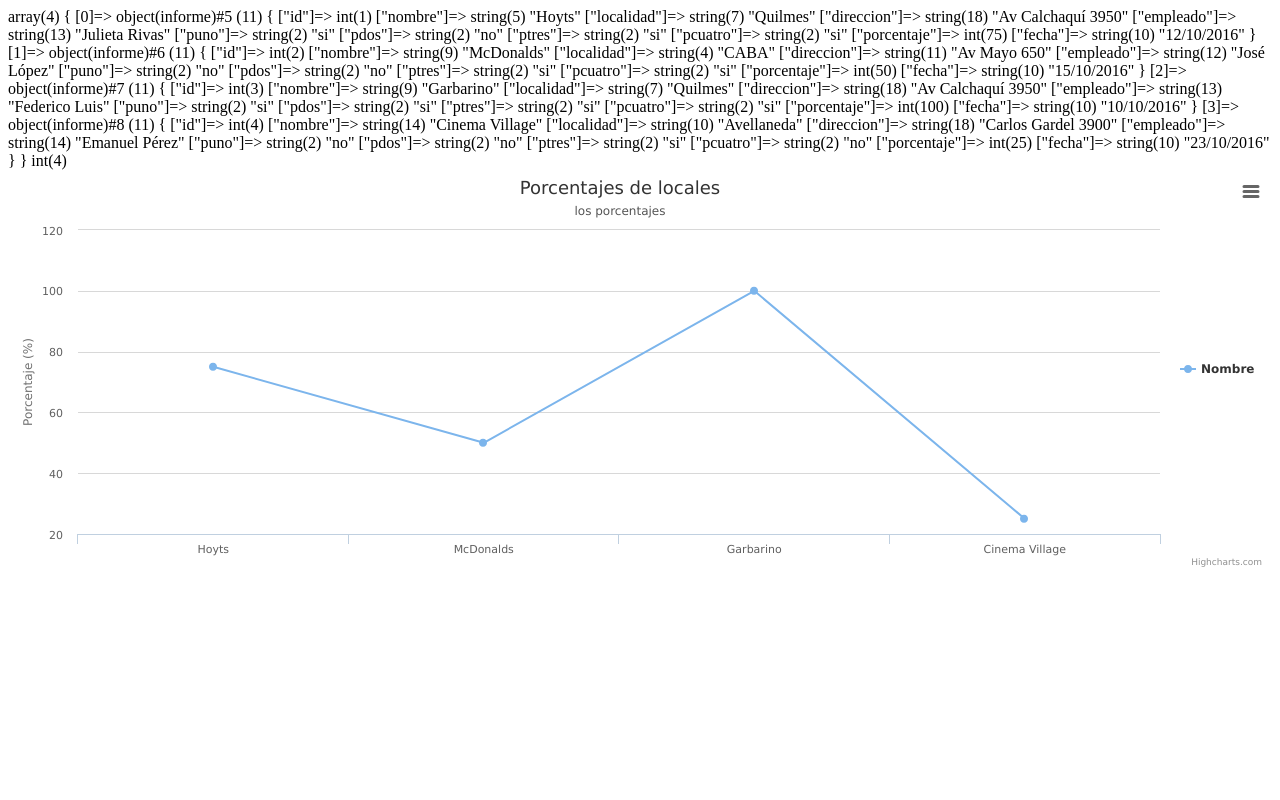
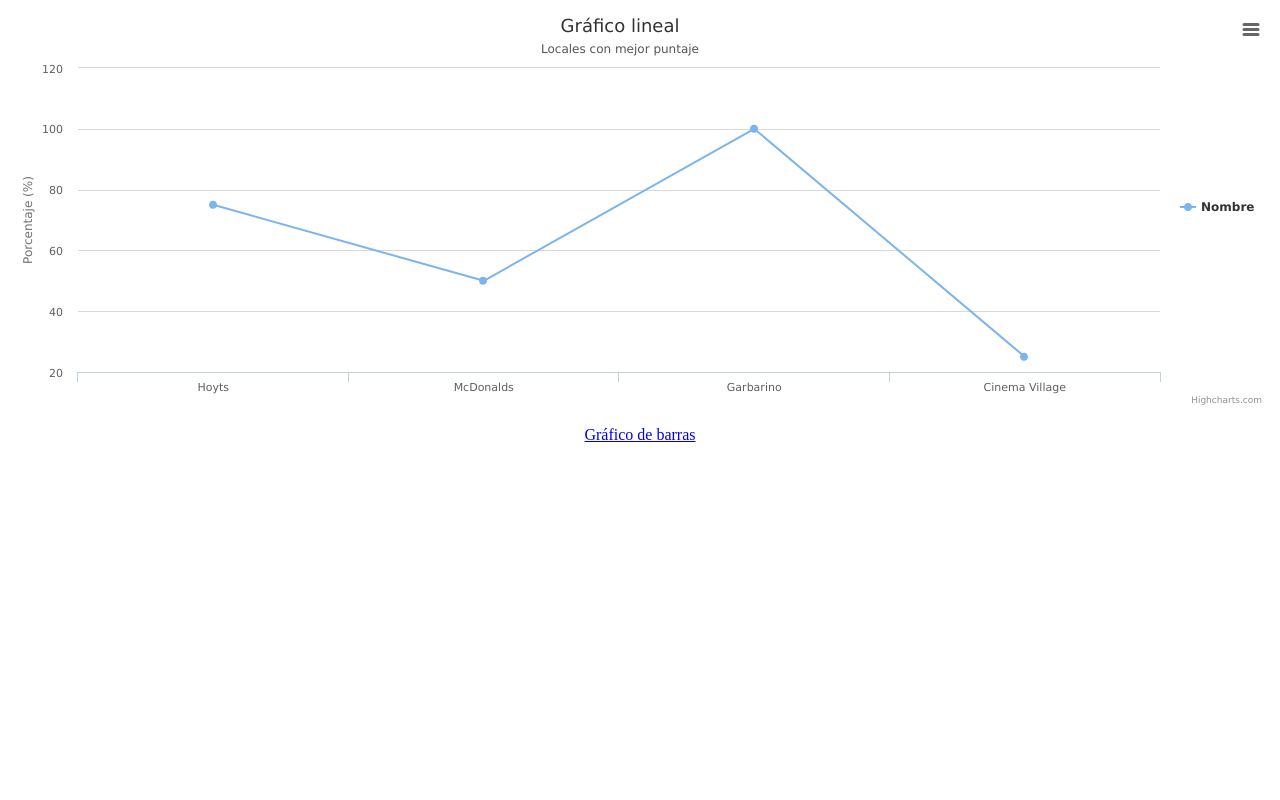
Before and after one commit to cavescio/VescioFinalLab4, a PHP site: page /slimrest/PHP/clases/Highcharts-4.1.5/examples/line-basic/index.php in a window 1280 px wide. Run offline with PHP 8.4, Linux system fonts and the light colour scheme; data comes from the database, SQL or seed files in the repository; some libraries are stand-ins or nearby versions.

Commit message:
Agregado gráfico de barras

```diff
--- a/PHP/clases/Highcharts-4.1.5/examples/line-basic/AccesoDatos.php
+++ /dev/null
@@ -1,43 +0,0 @@
-<?php
-class AccesoDatos
-{
-    private static $ObjetoAccesoDatos;
-    private $objetoPDO;
-
-    private function __construct()
-    {
-        try {
-            $this->objetoPDO = new PDO('mysql:host=localhost;dbname=lab4final;charset=utf8', 'root', '', array(PDO::ATTR_EMULATE_PREPARES => false,PDO::ATTR_ERRMODE => PDO::ERRMODE_EXCEPTION));
-            $this->objetoPDO->exec("SET CHARACTER SET utf8");
-            }
-        catch (PDOException $e) {
-            print "Error!: " . $e->getMessage();
-            die();
-        }
-    }
-
-    public function RetornarConsulta($sql)
-    {
-        return $this->objetoPDO->prepare($sql);
-    }
-
-     public function RetornarUltimoIdInsertado()
-    {
-        return $this->objetoPDO->lastInsertId();
-    }
-
-    public static function dameUnObjetoAcceso()
-    {
-        if (!isset(self::$ObjetoAccesoDatos)) {
-            self::$ObjetoAccesoDatos = new AccesoDatos();
-        }
-        return self::$ObjetoAccesoDatos;
-    }
-
-     // Evita que el objeto se pueda clonar
-    public function __clone()
-    {
-        trigger_error('La clonación de este objeto no está permitida', E_USER_ERROR);
-    }
-}
-?>
--- a/PHP/clases/Highcharts-4.1.5/examples/line-basic/index.php
+++ b/PHP/clases/Highcharts-4.1.5/examples/line-basic/index.php
@@ -1,8 +1,10 @@
 <?php
-require "informe.php";
+//require "informe.php";
+require "../../../informe.php";
 $row = informe::TraerTodosLosInformes();
-var_dump($row); $totalinforme = count($row);
-var_dump($totalinforme);
+//var_dump($row);
+$totalinforme = count($row);
+//var_dump($totalinforme);
 ?>
 
 <!DOCTYPE HTML>
@@ -35,17 +37,15 @@
 
     $('#container').highcharts({
         title: {
-            text: 'Porcentajes de locales',
+            text: 'Gráfico lineal',
             x: -20 //center
         },
         subtitle: {
-            text: 'los porcentajes',
+            text: 'Locales con mejor puntaje',
             x: -20
         },
         xAxis: {
-            categories: [<?php
-             echo ($dataNames);
-             ?> ]
+            categories: [ <?php echo ($dataNames); ?> ]
         },
         yAxis: {
             title: {
@@ -68,9 +68,7 @@
         },
         series: [{
             name: 'Nombre',
-            data: [<?php
-                            echo($data);
-                ?>]
+            data: [ <?php echo($data); ?> ]
 
         }]
     });
@@ -83,5 +81,7 @@
 
 <div id="container" style="min-width: 310px; height: 400px; margin: 0 auto"></div>
 
+<br/><center><a href="../column-basic/index.php">Gráfico de barras</center>
+
 	</body>
 </html>
--- a/PHP/clases/Highcharts-4.1.5/examples/line-basic/informe.php
+++ /dev/null
@@ -1,232 +0,0 @@
-<?php
-require_once"AccesoDatos.php";
-class informe
-{
-//--------------------------------------------------------------------------------//
-//--ATRIBUTOS
-	public $id;
-	public $nombre;
-	public $localidad;
-	public $direccion;
- 	public $empleado;
- 	public $puno;
- 	public $pdos;
- 	public $ptres;
- 	public $pcuatro;
- 	public $porcentaje;
-	public $fecha;
-
-//--------------------------------------------------------------------------------//
-
-//--------------------------------------------------------------------------------//
-//--GETTERS Y SETTERS
-  	public function GetId()
-	{
-		return $this->id;
-	}
-	public function GetNombre()
-	{
-		return $this->nombre;
-	}
-	public function GetLocalidad()
-	{
-		return $this->localidad;
-	}
-	public function GetDireccion()
-	{
-		return $this->direccion;
-	}
-	public function GetEmpleado()
-	{
-		return $this->empleado;
-	}
-	public function GetPuno()
-	{
-		return $this->puno;
-	}
-	public function GetPdos()
-	{
-		return $this->pdos;
-	}
-	public function GetTres()
-	{
-		return $this->ptres;
-	}
-	public function GetCuatro()
-	{
-		return $this->pcuatro;
-	}
-	public function GetPorcentaje()
-	{
-		return $this->porcentaje;
-	}
-	public function GetFecha()
-	{
-		return $this->fecha;
-	}
-
-	public function SetId($valor)
-	{
-		$this->id = $valor;
-	}
-	public function SetNombre($valor)
-	{
-		$this->nombre = $valor;
-	}
-	public function SetLocalidad($valor)
-	{
-		$this->localidad = $valor;
-	}
-	public function SetDireccion($valor)
-	{
-		$this->direccion = $valor;
-	}
-	public function SetEmpleado($valor)
-	{
-		$this->empleado = $valor;
-	}
-	public function SetPuno($valor)
-	{
-		$this->puno = $valor;
-	}
-	public function SetPdos($valor)
-	{
-		$this->pdos = $valor;
-	}
-	public function SetPtres($valor)
-	{
-		$this->ptres = $valor;
-	}
-	public function SetPcuatro($valor)
-	{
-		$this->pcuatro = $valor;
-	}
-	public function SetPorcentaje($valor)
-	{
-		$this->porcentaje = $valor;
-	}
-	public function SetFecha($valor)
-	{
-		$this->fecha = $valor;
-	}
-
-//--------------------------------------------------------------------------------//
-//--CONSTRUCTOR
-	public function __construct($id=NULL)
-	{
-		if($id != NULL){
-			$obj = Producto::TraerUnLocal($id);
-
-			$this->id = $id;
-			$this->nombre = $obj->nombre;
-			$this->localidad = $obj->localidad;
-			$this->direccion = $obj->direccion;
-			$this->empleado = $obj->empleado;
-			$this->puno = $obj->puno;
-			$this->pdos = $obj->pdos;
-			$this->ptres = $obj->ptres;
-			$this->pcuatro = $obj->pcuatro;
-			$this->porcentaje = $obj->porcentaje;
-			$this->fecha = $obj->fecha;
-		}
-	}
-
-//--------------------------------------------------------------------------------//
-//--TOSTRING
-  	public function ToString()
-	{
-	  	return $this->nombre."-".$this->localidad."-".$this->direccion."-".$this->empleado."-".$this->puno."-".$this->pdos."-".$this->ptres."-".$this->pcuatro."-".$this->porcentaje."-".$this->fecha;
-	}
-//--------------------------------------------------------------------------------//
-
-//--------------------------------------------------------------------------------//
-//--METODO DE CLASE
-	public static function TraerUnInforme($idParametro)
-	{
-
-
-		$objetoAccesoDato = AccesoDatos::dameUnObjetoAcceso();
-		$consulta =$objetoAccesoDato->RetornarConsulta("SELECT * FROM informe WHERE id =:id");
-		//$consulta =$objetoAccesoDato->RetornarConsulta("CALL TraerUnProducto(:id)");
-		$consulta->bindValue(':id', $idParametro, PDO::PARAM_INT);
-		$consulta->execute();
-		$informeBuscado= $consulta->fetchObject('informes');
-		return $informeBuscado;
-
-	}
-
-	public static function TraerTodosLosInformes()
-	{
-		$objetoAccesoDato = AccesoDatos::dameUnObjetoAcceso();
-		$consulta =$objetoAccesoDato->RetornarConsulta("SELECT * FROM informe");
-		//$consulta =$objetoAccesoDato->RetornarConsulta("CALL TraerTodasLasProductos() ");
-		$consulta->execute();
-		$arrInformes= $consulta->fetchAll(PDO::FETCH_CLASS, "informe");
-		return $arrInformes;
-	}
-
-	public static function TraerInformesPorSucursal()
-	{
-		$objetoAccesoDato = AccesoDatos::dameUnObjetoAcceso();
-		$consulta =$objetoAccesoDato->RetornarConsulta("SELECT * FROM informe ORDER BY nombre");
-		$consulta->execute();
-		$arrPersonas= $consulta->fetchAll(PDO::FETCH_CLASS, "informe");
-		return $arrPersonas;
-	}
-
-	public static function BorrarInforme($idParametro)
-	{
-		$objetoAccesoDato = AccesoDatos::dameUnObjetoAcceso();
-		$consulta =$objetoAccesoDato->RetornarConsulta("DELETE FROM informe	WHERE id=:id");
-		//$consulta =$objetoAccesoDato->RetornarConsulta("CALL BorrarProducto(:id)");
-		$consulta->bindValue(':id',$idParametro, PDO::PARAM_INT);
-		$consulta->execute();
-		return $consulta->rowCount();
-
-	}
-
-	public static function ModificarInforme($informe)
-	{
-			$objetoAccesoDato = AccesoDatos::dameUnObjetoAcceso();
-			$consulta =$objetoAccesoDato->RetornarConsulta("UPDATE informe set nombre=:nombre,localidad=:localidad,direccion=:direccion,empleado=:empleado,puno=:puno,pdos=:pdos,ptres=:ptres,pcuatro=:pcuatro,porcentaje=:porcentaje,fecha=:fecha WHERE id=:id");
-			$consulta->bindValue(':id',$informe->id, PDO::PARAM_INT);
-			$consulta->bindValue(':nombre',$informe->nombre, PDO::PARAM_STR);
-			$consulta->bindValue(':localidad',$informe->localidad, PDO::PARAM_STR);
-			$consulta->bindValue(':direccion', $informe->direccion, PDO::PARAM_STR);
-			$consulta->bindValue(':empleado', $informe->empleado, PDO::PARAM_STR);
-			$consulta->bindValue(':puno', $informe->puno, PDO::PARAM_STR);
-			$consulta->bindValue(':pdos', $informe->pdos, PDO::PARAM_STR);
-			$consulta->bindValue(':ptres', $informe->ptres, PDO::PARAM_STR);
-			$consulta->bindValue(':pcuatro', $informe->pcuatro, PDO::PARAM_STR);
-			$consulta->bindValue(':porcentaje', $informe->porcentaje, PDO::PARAM_INT);
-			$consulta->bindValue(':fecha', $informe->fecha, PDO::PARAM_STR);
-			return $consulta->execute();
-	}
-
-//--------------------------------------------------------------------------------//
-
-//--------------------------------------------------------------------------------//
-
-	public static function InsertarInforme($informe)
-	{
-		$objetoAccesoDato = AccesoDatos::dameUnObjetoAcceso();
-		$consulta =$objetoAccesoDato->RetornarConsulta("INSERT into informe (nombre,localidad,direccion,empleado,puno,pdos,ptres,pcuatro,porcentaje,fecha)values(:nombre,:localidad,:direccion,:empleado,:puno,:pdos,:ptres,:pcuatro,:porcentaje,:fecha)");
-		//$consulta =$objetoAccesoDato->RetornarConsulta("CALL Insertarlocal (:nombre,:apellido,:dni,:foto)");
-		$consulta->bindValue(':nombre',$informe->nombre, PDO::PARAM_STR);
-		$consulta->bindValue(':localidad',$informe->localidad, PDO::PARAM_STR);
-		$consulta->bindValue(':direccion', $informe->direccion, PDO::PARAM_STR);
-		$consulta->bindValue(':empleado', $informe->empleado, PDO::PARAM_STR);
-		$consulta->bindValue(':puno', $informe->puno, PDO::PARAM_STR);
-		$consulta->bindValue(':pdos', $informe->pdos, PDO::PARAM_STR);
-		$consulta->bindValue(':ptres', $informe->ptres, PDO::PARAM_STR);
-		$consulta->bindValue(':pcuatro', $informe->pcuatro, PDO::PARAM_STR);
-		$consulta->bindValue(':porcentaje', $informe->porcentaje, PDO::PARAM_INT);
-		$consulta->bindValue(':fecha', $informe->fecha, PDO::PARAM_STR);
-		$consulta->execute();
-		return $objetoAccesoDato->RetornarUltimoIdInsertado();
-
-
-	}
-
-
-}
```
Also changed, not shown: PHP/clases/Highcharts-4.1.5/examples/column-basic/index.php (added, +117 -0 lines), PHP/clases/Highcharts-4.1.5/examples/pie-basic/index.php (added, +87 -0 lines).
